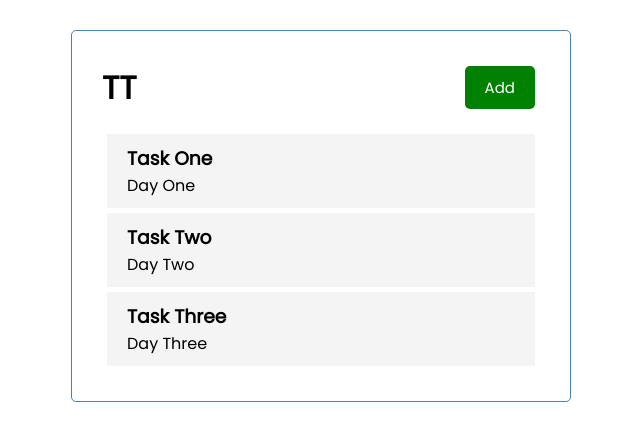
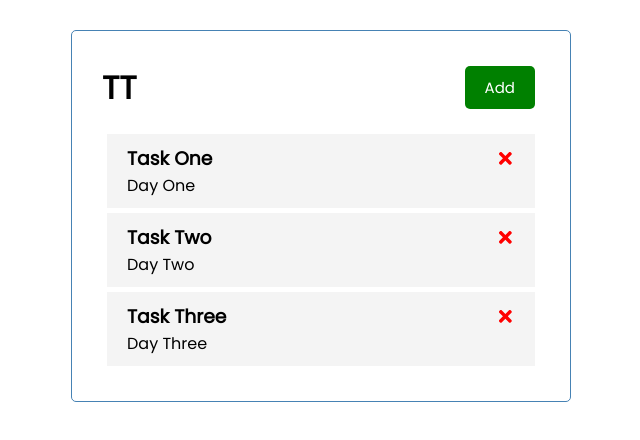
Before and after one commit to raaghavendrahm/Task-Tracker-React, a React (Create React App) app: page / in a window 1280 px wide. Shown: the top 440 px of the page, without its empty margins (319-959 px from the left). Built offline with nearby package versions, Linux system fonts and the light colour scheme.

Commit message:
react icons is installed and FaTimes icon(x) is used for each Task in Task component

```diff
--- a/package.json
+++ b/package.json
@@ -8,6 +8,7 @@
     "@testing-library/user-event": "^12.8.3",
     "react": "^17.0.2",
     "react-dom": "^17.0.2",
+    "react-icons": "^4.3.1",
     "react-scripts": "4.0.3",
     "web-vitals": "^1.1.2"
   },
--- a/src/components/Task.js
+++ b/src/components/Task.js
@@ -1,7 +1,11 @@
+import { FaTimes } from 'react-icons/fa';
+
 const Task = ({ task }) => {
   return (
     <div className="task">
-      <h3>{task.text}</h3>
+      <h3>
+        {task.text} <FaTimes style={{ color: 'red', cursor: 'pointer' }} />
+      </h3>
       <p>{task.day}</p>
     </div>
   );
```
Also changed, not shown: 1 other file (tests, documents, lock files or other folders).
